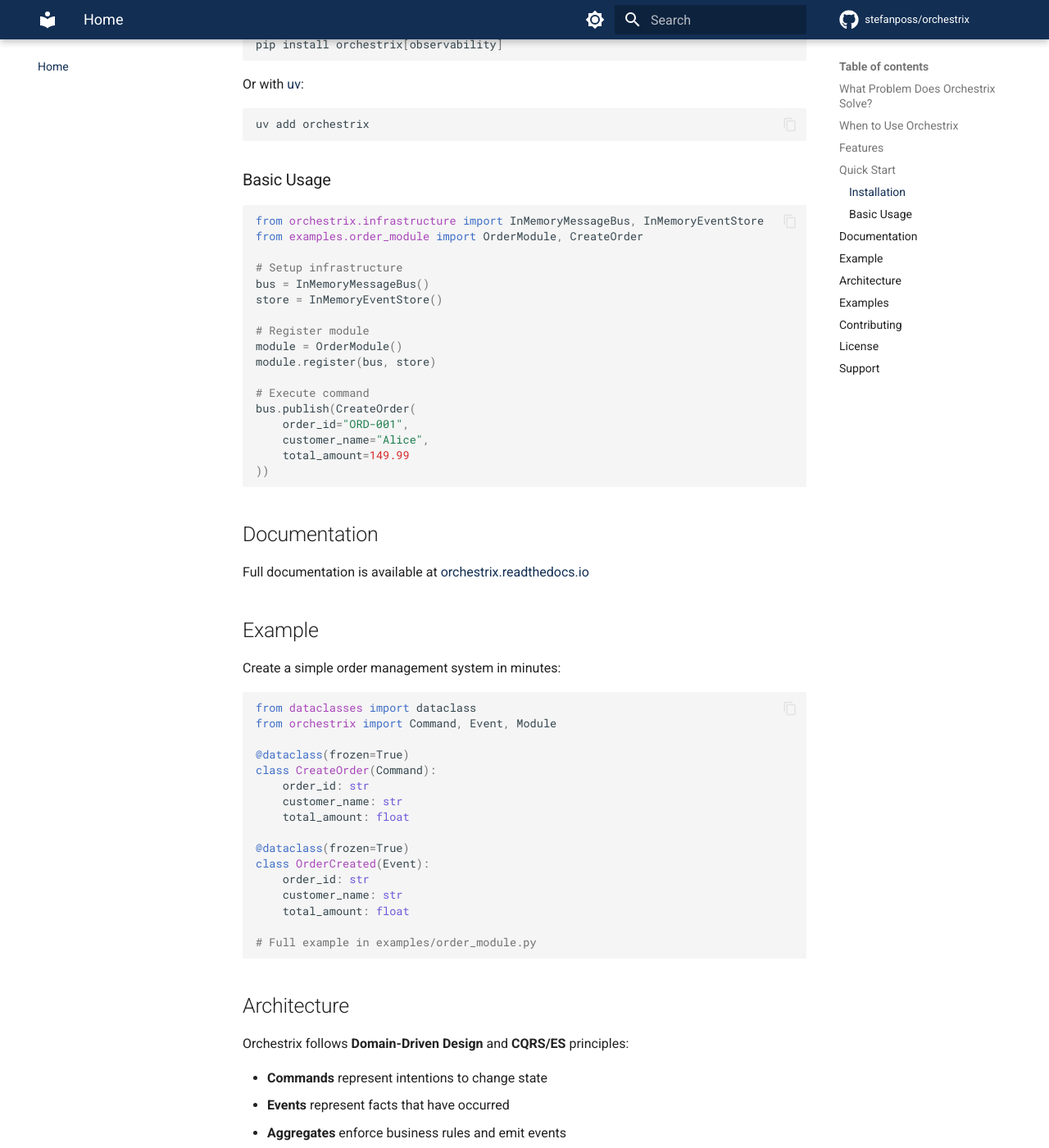
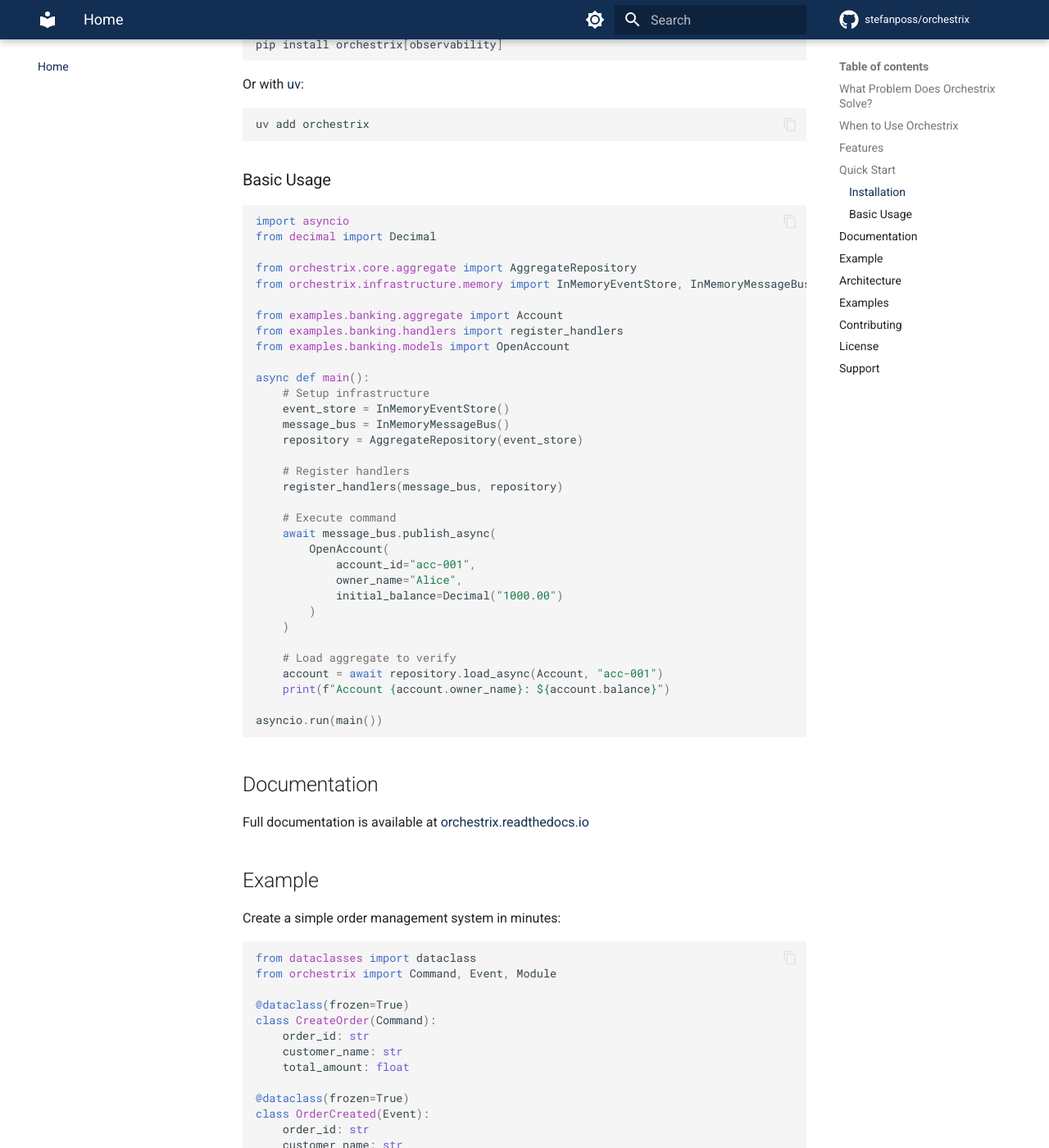
Before and after one commit to stefanposs/orchestrix, an MkDocs documentation site: the page built from docs/mkdocs/index.md, in a window 1280 px wide and 1400 px high, scrolled down 1720 px. Shown: the whole window at 82% size. Built offline with MkDocs 1.6.1 and Material for MkDocs 9.7.7, drawn with Linux system fonts in a browser that asks for light colours; comment, search, counter and statistics services are not loaded; some of the changed text lies outside the part shown.

Commit message:
Update README.md and docs/mkdocs/index.md with current project structure and examples
Co-authored-by: atstaeff <9300491+atstaeff@users.noreply.github.com>

````diff
--- a/docs/mkdocs/index.md
+++ b/docs/mkdocs/index.md
@@ -82,23 +82,39 @@ uv add orchestrix
 ### Basic Usage
 
 ```python
-from orchestrix.infrastructure import InMemoryMessageBus, InMemoryEventStore
-from examples.order_module import OrderModule, CreateOrder
+import asyncio
+from decimal import Decimal
 
-# Setup infrastructure
-bus = InMemoryMessageBus()
-store = InMemoryEventStore()
+from orchestrix.core.aggregate import AggregateRepository
+from orchestrix.infrastructure.memory import InMemoryEventStore, InMemoryMessageBus
 
-# Register module
-module = OrderModule()
-module.register(bus, store)
+from examples.banking.aggregate import Account
+from examples.banking.handlers import register_handlers
+from examples.banking.models import OpenAccount
 
-# Execute command
-bus.publish(CreateOrder(
-    order_id="ORD-001",
-    customer_name="Alice",
-    total_amount=149.99
-))
+async def main():
+    # Setup infrastructure
+    event_store = InMemoryEventStore()
+    message_bus = InMemoryMessageBus()
+    repository = AggregateRepository(event_store)
+
+    # Register handlers
+    register_handlers(message_bus, repository)
+
+    # Execute command
+    await message_bus.publish_async(
+        OpenAccount(
+            account_id="acc-001",
+            owner_name="Alice",
+            initial_balance=Decimal("1000.00")
+        )
+    )
+
+    # Load aggregate to verify
+    account = await repository.load_async(Account, "acc-001")
+    print(f"Account {account.owner_name}: ${account.balance}")
+
+asyncio.run(main())
 ```
 
 ## Documentation
@@ -125,7 +141,8 @@ class OrderCreated(Event):
     customer_name: str
     total_amount: float
 
-# Full example in examples/order_module.py
+# Full examples in examples/ directory
+# See: examples/banking/, examples/ecommerce/, examples/lakehouse/
 ```
 
 ## Architecture
````
Also changed, not shown: README.md (+91 -38 lines).
